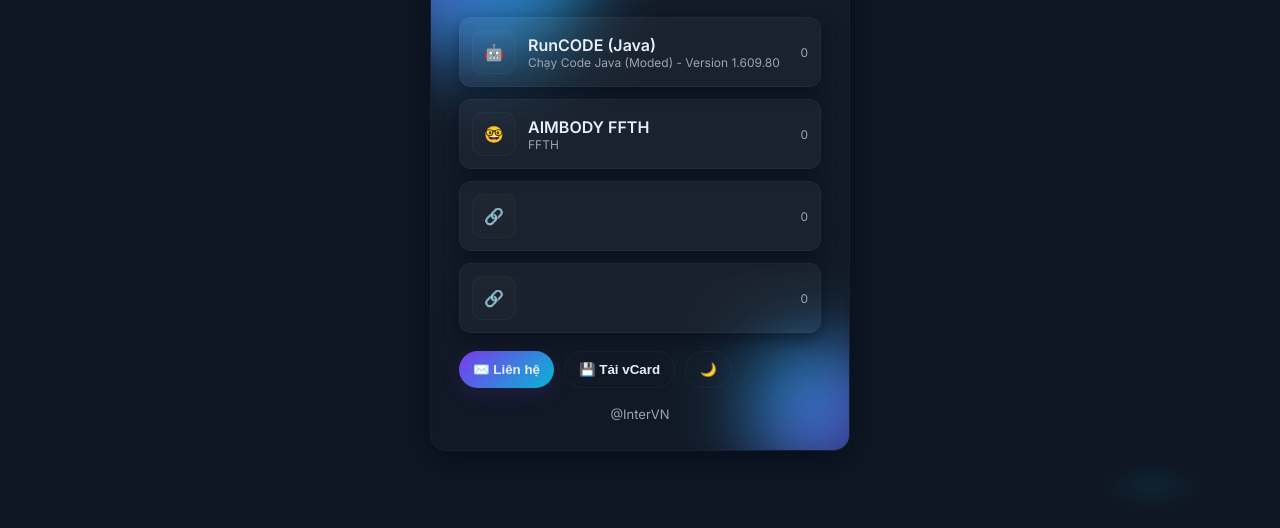
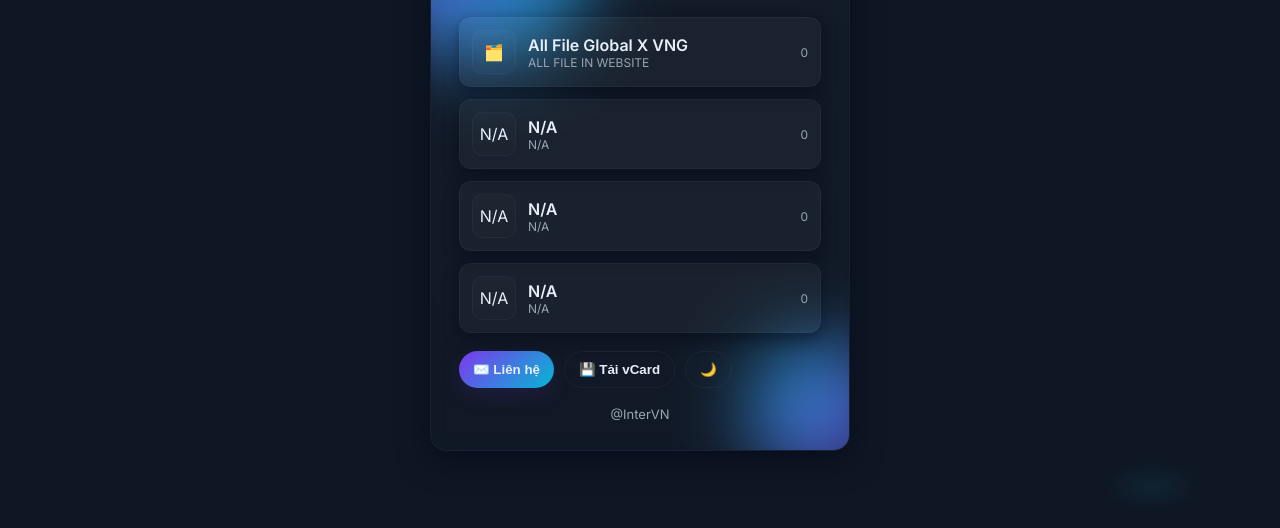
Before and after one commit to InterVN/Bio, a plain HTML site: page index.html in a window 1280 px wide. Shown: the part 234-762 px from the top of the page. Drawn offline with Linux system fonts and the light colour scheme.

Commit message:
index.html

```diff
--- a/index.html
+++ b/index.html
@@ -141,10 +141,10 @@
       subtitle: 'Creator • Dev • Gamer',
       avatar: document.getElementById('avatar').querySelector('img').src,
       links:[
-        {label:'RunCODE (Java)', url:'RunCode=Java_ProVersion19094183410481341383511035811351958bdfhesfu3141hui3414813418h4184319h139h13841h48h1394h1834h31984h1384h1384h138491918e01we0we1e12h918eh19e812eh18eh12e98h1w8eh192eh.html', desc:'Chạy Code Java (Moded) - Version 1.609.80', icon:'🤖'},
-        {label:'AIMBODY FFTH', url:'https://intervn.github.io/LinkProInterVN/localaimbodyffth.html', desc:' FFTH', icon:'🤓'},
-        {label:'', url:'https://.com', desc:'', icon:''},
-        {label:'', url:'https://.com/shop', desc:'', icon:''}
+        {label:'All File Global X VNG', url:'http://filevipglobalxvng.ct.ws/location=vn#1-?', desc:'ALL FILE IN WEBSITE', icon:'🗂️'},
+        {label:'N/A', url:'https://N/A.com', desc:'N/A', icon:'N/A'},
+        {label:'N/A', url:'https://N/A.com', desc:'N/A', icon:'N/A'},
+        {label:'N/A', url:'https://N/A.com', desc:'N/A', icon:'N/A'}
       ]
     }
 
```
